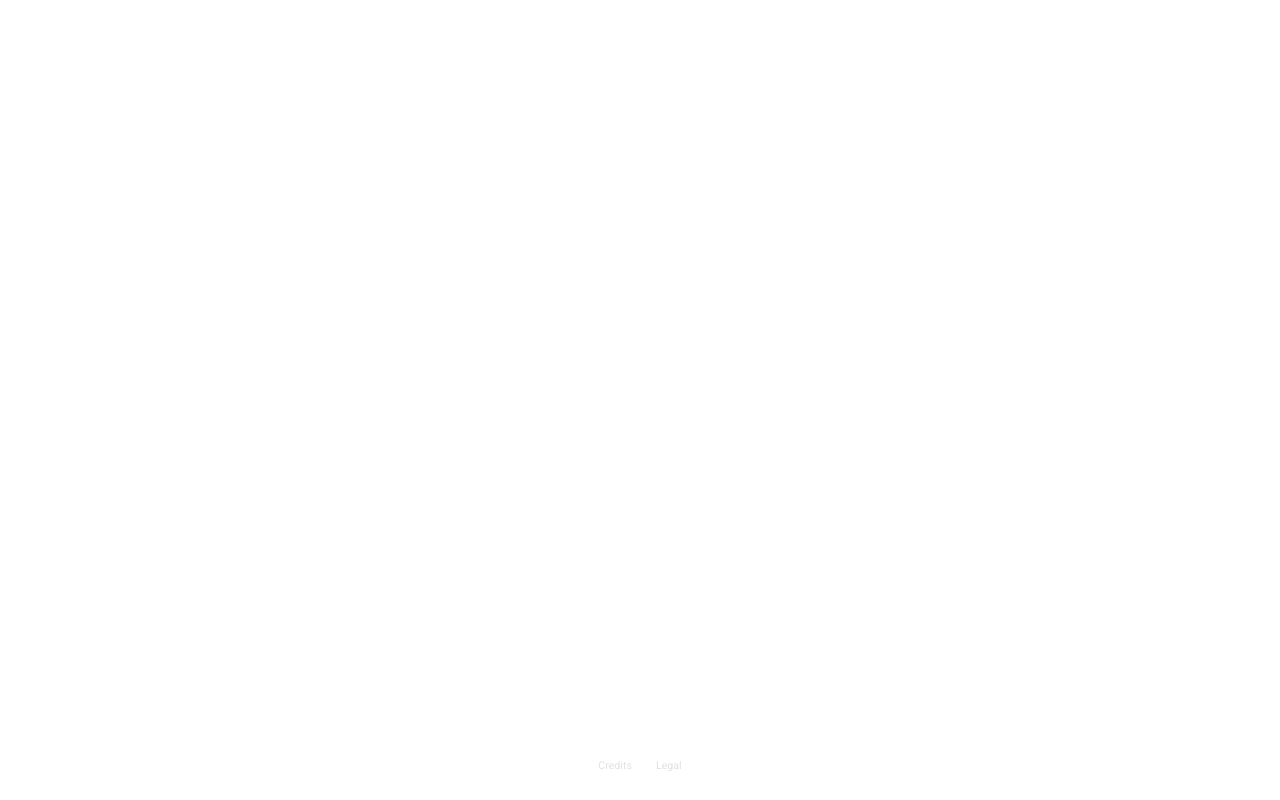
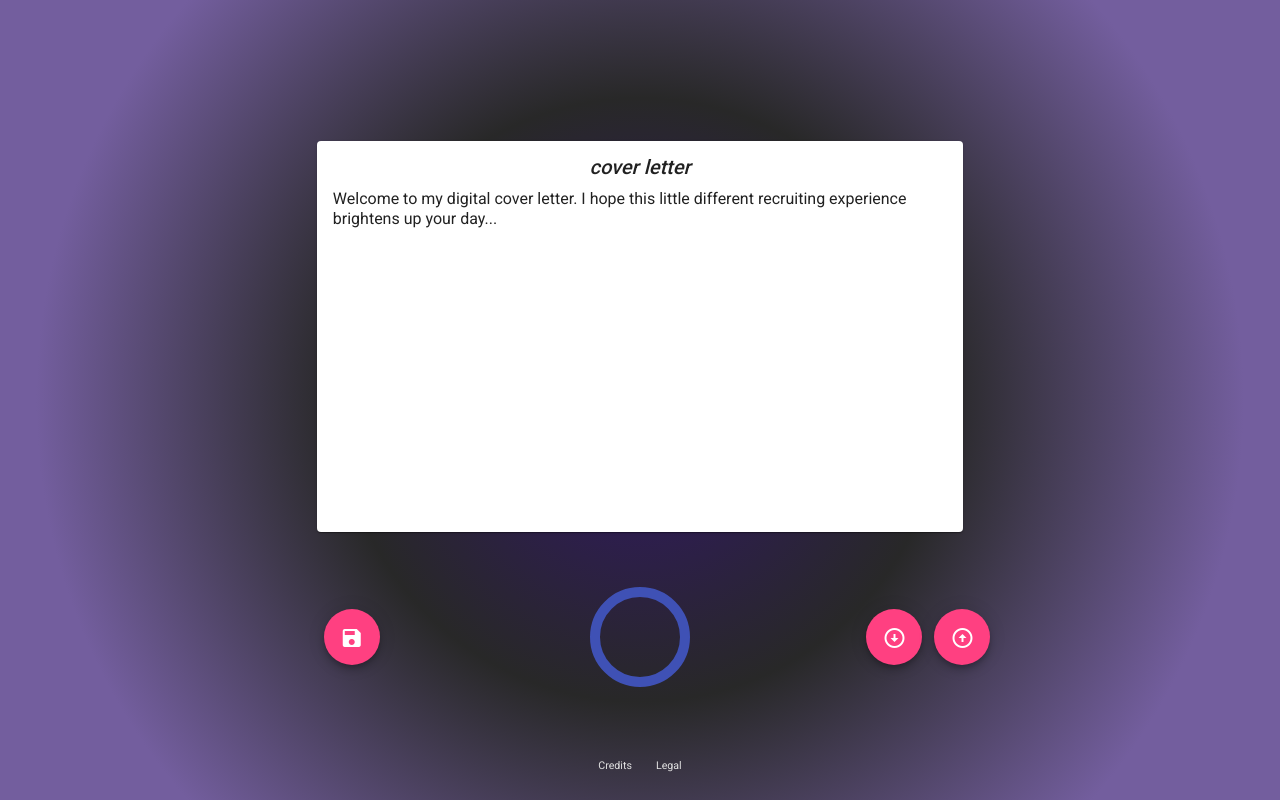
Before and after one commit to paul-costa/homepage, an Angular app: page /letter in a window 1280 px wide. Before the commit this address led to /. Built offline with nearby package versions, Linux system fonts and the light colour scheme.

Commit message:
cover letter

```diff
--- a/src/app/app.component.css
+++ b/src/app/app.component.css
@@ -1,3 +1,4 @@
+
 .linksContainer{
   position: absolute;
   text-align: center;
--- a/src/app/carousel/carousel.component.css
+++ b/src/app/carousel/carousel.component.css
@@ -9,9 +9,6 @@ app-contact {
   position: absolute;
   width: 100%;
   height: 100%;
-
-  background: rgb(49,22,105);
-  background: radial-gradient(circle, rgba(49,22,105,1) 0%, rgba(40,40,40,1) 40%, rgba(115,94,158,1) 80%);
 
 
   display: flex;
--- /dev/null
+++ b/src/app/coverletter/coverletter.component.css
@@ -0,0 +1,49 @@
+
+.coverletterContainer {
+  display: flex;
+  align-items: center;
+  justify-content: center;
+
+  height: 100%;
+}
+
+
+.coverletterBox {
+  width: 80%;
+  max-width: 768px;
+
+  height: 576px;
+}
+
+
+.textTile {
+
+}
+
+.textCard {
+  width: 80%;
+  height: 80%;
+
+  margin: 12px 0;
+}
+
+.textCardContent {
+  font-size: 12pt;
+}
+
+mat-card-title {
+  width: 100%;
+}
+
+
+mat-progress-spinner {
+  color: green;
+}
+
+.progressSpinnerActions {
+  position: absolute;
+}
+
+
+.progressBtn {
+}
--- /dev/null
+++ b/src/app/coverletter/coverletter.component.html
@@ -0,0 +1,50 @@
+<div class="coverletterContainer">
+  <div class="coverletterBox">
+
+    <mat-grid-list cols="12" rowHeight="24px">
+      <mat-grid-tile class="textTile" colspan="12" rowspan="18">
+        <mat-card class="textCard">
+          <mat-card-header style="justify-content: center;">
+            <mat-card-title><i>cover letter</i></mat-card-title>
+          </mat-card-header>
+
+          <mat-card-content class="textCardContent">
+            {{cardContent}}
+          </mat-card-content>
+        </mat-card>
+      </mat-grid-tile>
+
+      <mat-grid-tile class="pdfTile" colspan="3" rowspan="6">
+        <button mat-fab color="accent">
+          <mat-icon>save</mat-icon>
+        </button>
+      </mat-grid-tile>
+
+      <mat-grid-tile class="progressTile" colspan="6" rowspan="6">
+        <mat-progress-spinner class="progressSpinner" color="primary" mode="determinate" [value]="textProgress"></mat-progress-spinner>
+
+        <div class="progressSpinnerActions">
+          <button class="progressBtn" mat-mini-fab color="primary" *ngIf="progressBtnMode==='skip'">
+            <mat-icon>skip_next</mat-icon>
+          </button>
+
+          <button class="progressBtn" mat-mini-fab color="primary" *ngIf="progressBtnMode==='pause'">
+            <mat-icon>pause</mat-icon>
+          </button>
+        </div>
+
+      </mat-grid-tile>
+
+      <mat-grid-tile class="speedTile" colspan="3" rowspan="6">
+        <button mat-fab color="accent" style="margin: 0 6px 0 0;">
+          <mat-icon>arrow_circle_down</mat-icon>
+        </button>
+
+        <button mat-fab color="accent" style="margin: 0 0 0 6px;">
+          <mat-icon>arrow_circle_up</mat-icon>
+        </button>
+      </mat-grid-tile>
+
+    </mat-grid-list>
+  </div>
+</div>
--- /dev/null
+++ b/src/app/coverletter/coverletter.component.ts
@@ -0,0 +1,86 @@
+import { Component, OnInit } from '@angular/core';
+
+@Component({
+  selector: 'app-coverletter',
+  templateUrl: './coverletter.component.html',
+  styleUrls: ['./coverletter.component.css']
+})
+export class CoverletterComponent implements OnInit {
+
+  public textProgress = 0;
+  public textSpeed = 30;
+  progressBtnMode: 'skip' | 'pause';
+
+  public coverTextArr: string[];
+
+  public cardContent: string;
+
+  constructor() { }
+
+  ngOnInit(): void {
+    this.coverTextArr = [
+      `Welcome to my digital cover letter. I hope this little different recruiting experience brightens up your day...`,
+      `Down below you see the progress of the current paragraph and the timer until the next paragraph starts. You can always pause on a paragraph to read it in its entirety. The buttons for slow down and speed up are quite self-explanatory, I hope.
+      Moreover, you can always download the pdf with the entire letter included via the button down below. This whole ordeal should not take more than 5 minutes at most.`,
+      `I figured instead of writing an elaborate cover letter, using three online dictionaries and two lectors, I'd simply like to show you my interest and approach in finding streamlined solution for enterprise level projects, but also unusual and somewhat over-engineered solutions for simple tasks. Like this cover 'letter'.`,
+      `I have a great passion for web development, especially in creating an UX and elegant easily approachable application appropriable for the targeted user base. In my current occupation I am constantly faced with the challenge of understanding and interpreting vague requirements for applications.` ,
+      `Following I am responsible for the entire development chain, beginning at planning, design, prototyping, testing, development, deployment, and maintenance. Thereby, I was able to acquire a broad spectrum of technical and social, required for understanding the complexity of the development process.`,
+      `"See one, do one, teach one" - like William Stewart Halsted (I admittedly had to look that up) proposed, I followed a similar approach in training a junior developer on my team. Thereby, I revealed and filled some gaps in my knowledge and education, as well as gathering some experience in training, managing, and delegating.`,
+      `Based on these presented experiences and facts about, I see myself as a great fit for your team and role. Some experiences and web applications I am making in my occupation at the BAWAG Group I was naturally unable to share publicly. I would greatly appreciate the possibility to talk to you about them in an interview.`,
+      `That's it, thanks for your endurance.`
+    ];
+
+    this.writeText(0);
+  }
+
+
+  public writeText(index: number) {
+    let characterPosInText = 1;
+    this.startProgressSpinner(this.coverTextArr[index].length);
+
+
+    const interval = setInterval(() => {
+      if (characterPosInText <= this.coverTextArr[index].length) {
+        this.cardContent = this.coverTextArr[index].substring(0, characterPosInText);
+        characterPosInText++;
+      } else {
+        clearInterval(interval);
+
+        setTimeout(() => {
+          this.textProgress = 0;
+        }, 2250);
+
+        setTimeout(() => {
+          index++;
+
+          if (index < this.coverTextArr.length) {
+            this.writeText(index);
+          } else {
+            console.log('finish');
+          }
+        }, 2500);
+      }
+    }, this.textSpeed);
+
+
+
+    // this.progressBtnMode = 'skip';
+
+    // setTimeout(() => {
+    //   this.progressBtnMode = 'pause';
+    // }, 2000);
+  }
+
+  public startProgressSpinner(lengthOfTextBlock: number) {
+    const intervalForSpinner = lengthOfTextBlock * this.textSpeed / 100 ;
+
+    const interval = setInterval(() => {
+      if (this.textProgress <= 100) {
+        this.textProgress++;
+      } else {
+        clearInterval(interval);
+      }
+    }, intervalForSpinner);
+  }
+
+}
--- a/src/styles.css
+++ b/src/styles.css
@@ -2,5 +2,13 @@
 @import "~@angular/material/prebuilt-themes/indigo-pink.css";
 
 
-html, body { height: 100%; }
+html, body {
+  height: 100%;
+
+
+  background: rgb(49,22,105);
+  background: radial-gradient(circle, rgba(49,22,105,1) 0%, rgba(40,40,40,1) 40%, rgba(115,94,158,1) 80%);
+}
+
+
 body { margin: 0; font-family: Roboto, "Helvetica Neue", sans-serif; }
```
Also changed, not shown: src/app/app-routing.module.ts (+13 -0 lines), src/app/app.module.ts (+5 -2 lines), 1 other file (tests, documents, lock files or other folders).
